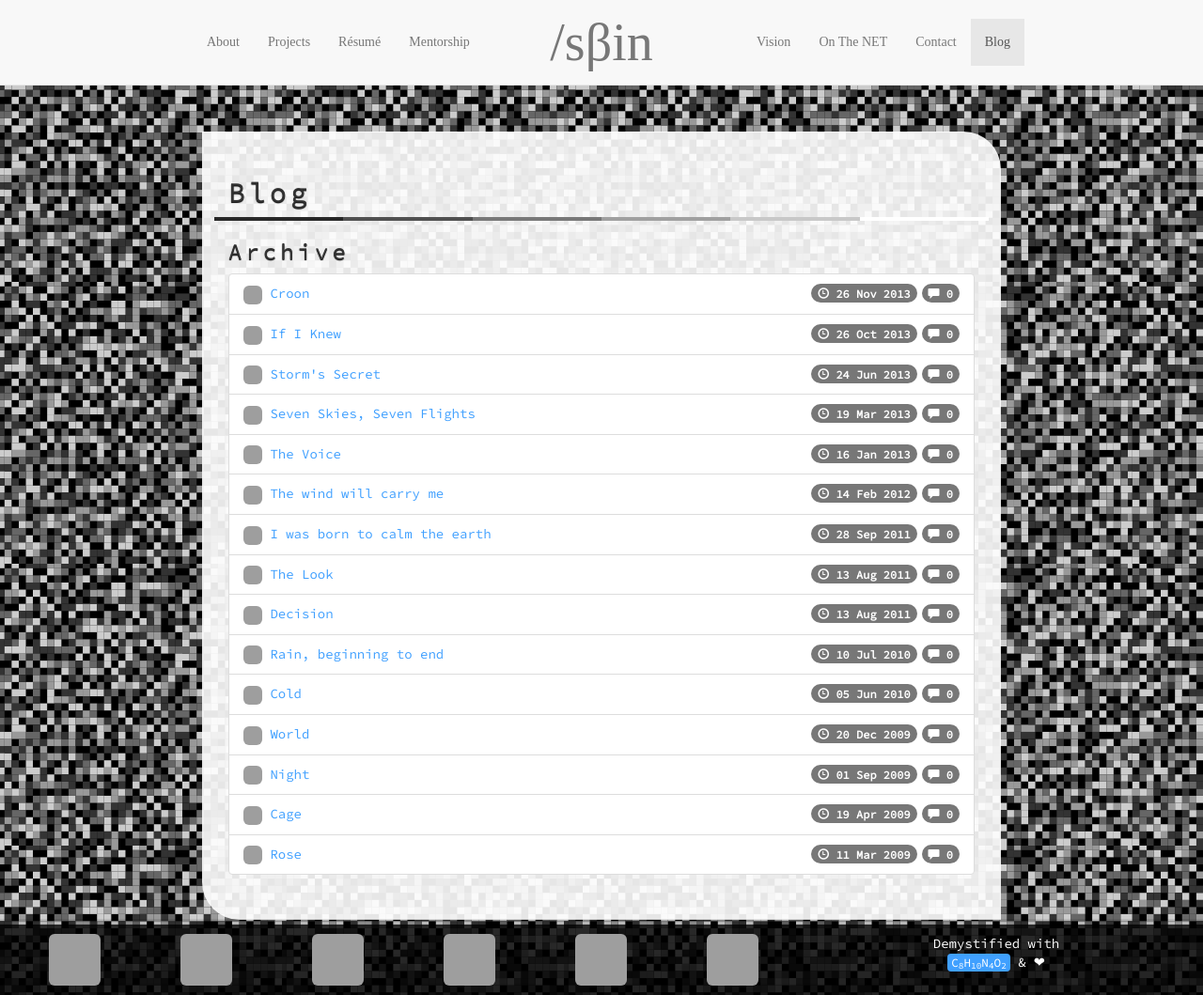
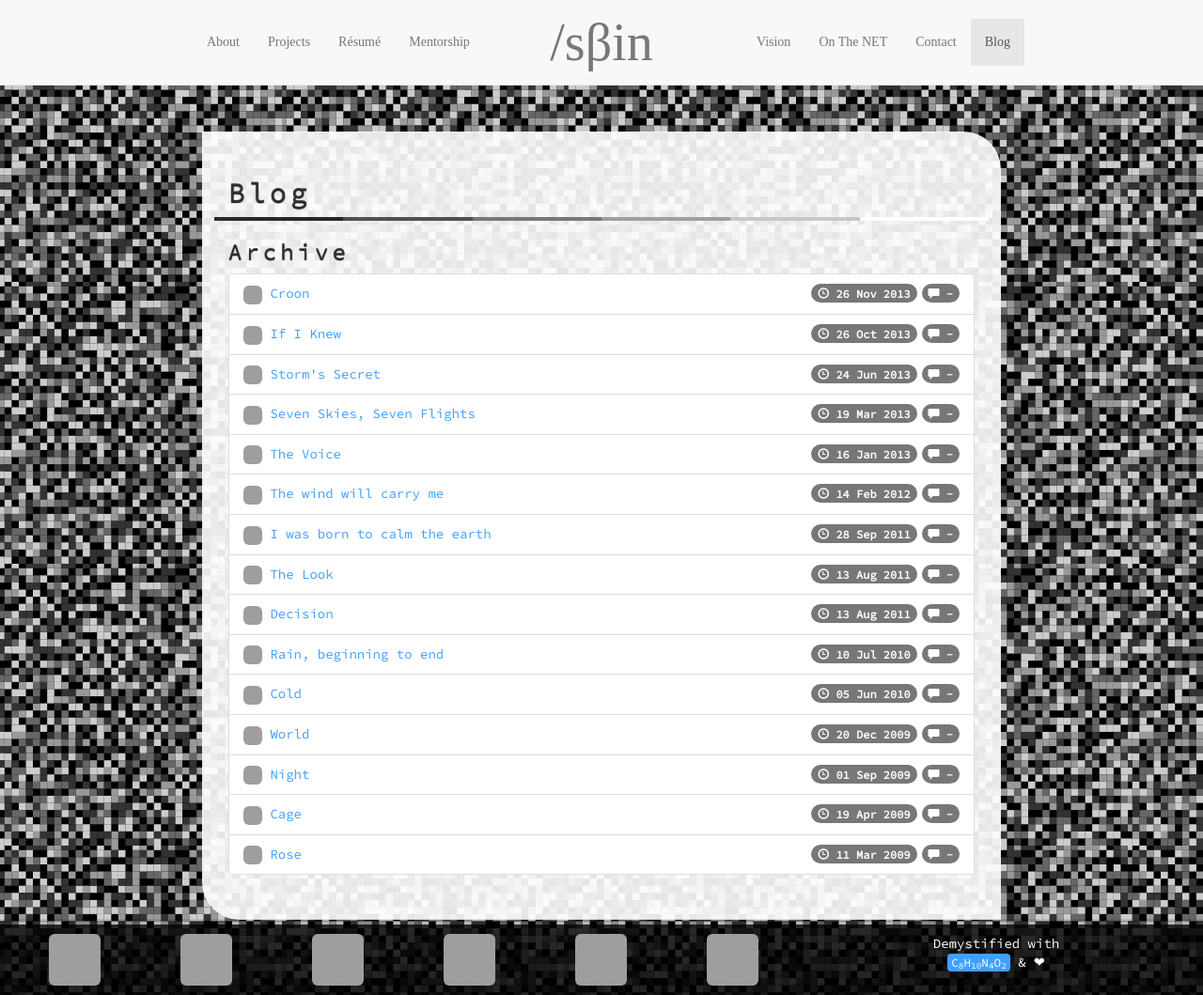
Before and after one commit to slashsBin/slashsBin.github.io, a Jekyll site: the page built from blog/index.html, in a window 1280 px wide and 1059 px high, cut to the strip 0-1059 px from the top of the window. Shown: the whole strip at 94% size. Built offline with Jekyll 4.4.1, drawn with Linux system fonts in a browser that asks for light colours; nearby versions of some CDN libraries; some web fonts are replaced; comment, search, counter and statistics services are not loaded; grey boxes are pictures that could not be loaded.

Commit message:
Change Not-Loaded Comments Count char from 0 to -

```diff
--- a/blog/index.html
+++ b/blog/index.html
@@ -25,7 +25,7 @@ active: blog
 				<li class="list-group-item tt" title="{{ post.header }}" data-toggle="tooltip">
 					<img class="img-rounded" src="http://www.gravatar.com/avatar/{{ post.header | md5 }}?s=20&d=blank" />
 					<a href="{{ post.url }}/">{{ post.title }}</a>
-					<div class="badge"><span class="glyphicon glyphicon-comment"></span> <a class="white" href="{{ post.url }}/#disqus_thread">0</a></div>
+					<div class="badge"><span class="glyphicon glyphicon-comment"></span> <a class="white" href="{{ post.url }}/#disqus_thread">-</a></div>
 					<span class="badge"><span class="glyphicon glyphicon-time"></span> {{ post.date | date_to_string }}</span>
 				</li>
 				{% endfor %}
```
